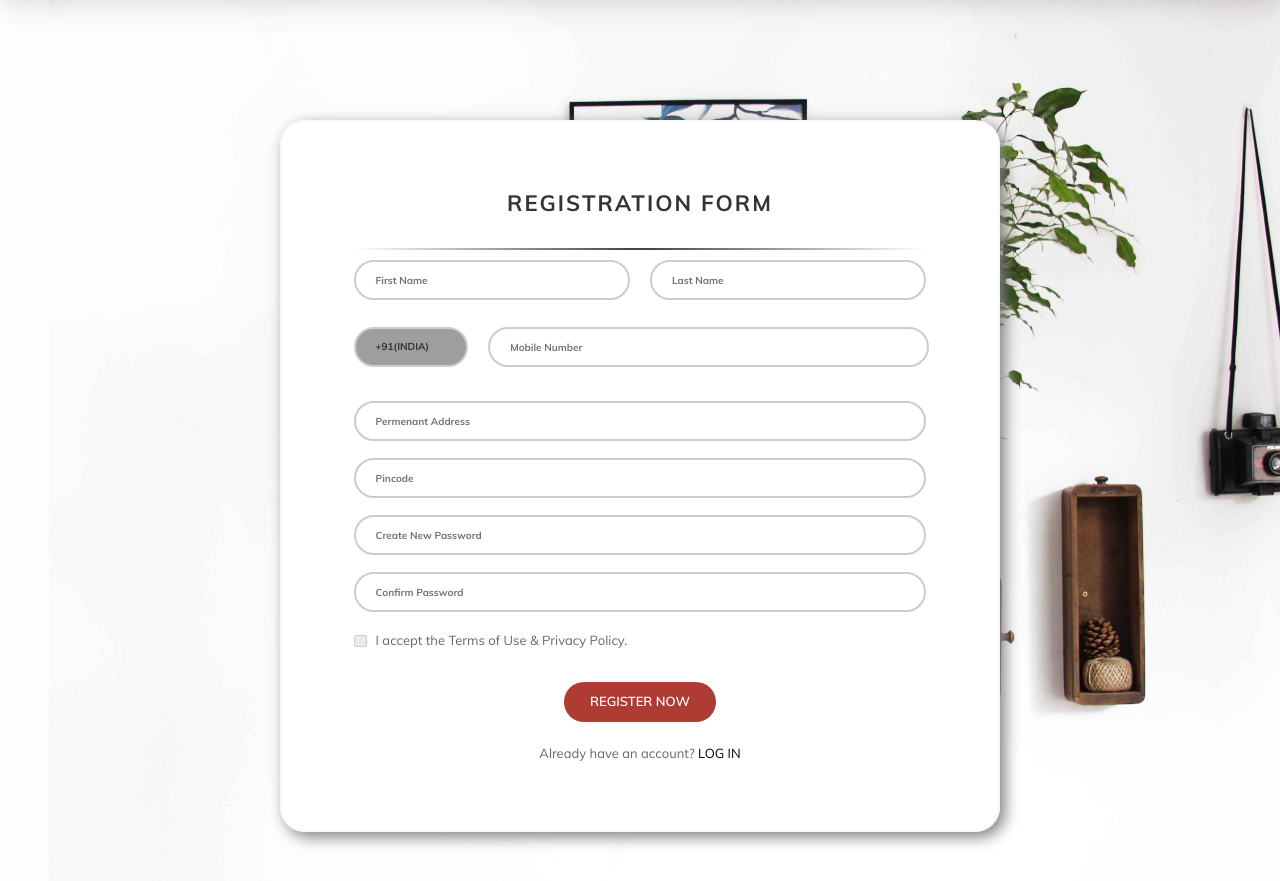
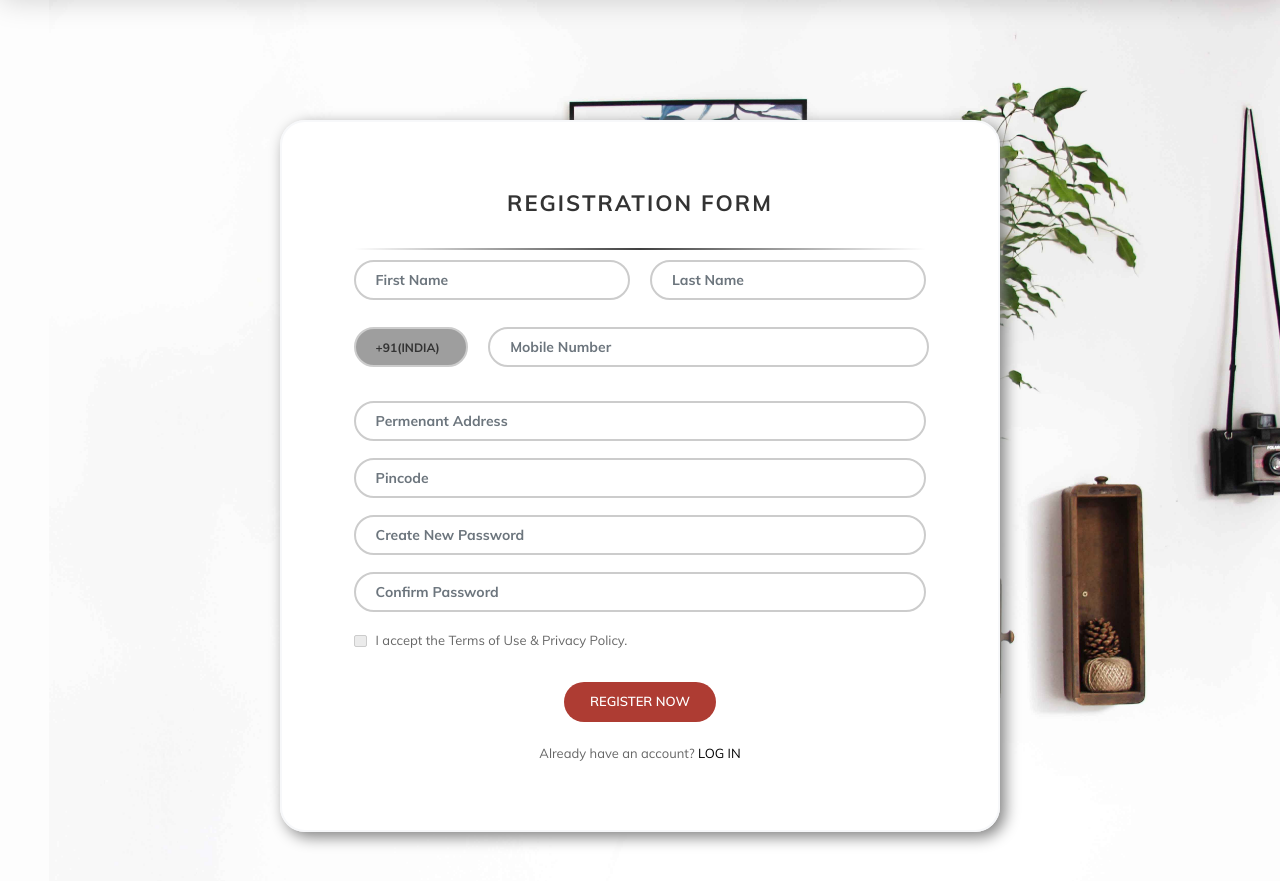
Before and after one commit to manabsaha/TechnicalHelpdesk, a Flask app: page /reg/ in a window 1280 px wide. Shown: the top 881 px of the page. Run offline with Flask 2, Linux system fonts and the light colour scheme; some libraries are stand-ins or nearby versions; some web fonts are replaced; grey boxes are pictures that could not be loaded.

Commit message:
font fix

```diff
--- a/site12.py
+++ b/site12.py
@@ -253,7 +253,6 @@ def edit_profile():
             address = request.form['address']
             pincode = request.form['pincode']
             file = request.files['display_pic']
-            print(file.filename)
             try:
                 cur.execute("""update user set fname=%s,lname=%s,phone=%s,address=%s,pincode=%s where phone=%s""", (
                     fname, lname, user, address, pincode, session['number'],))
--- a/templates/reg-login/edit_profile.html
+++ b/templates/reg-login/edit_profile.html
@@ -66,7 +66,7 @@ input[type="date"]{
             <form action="" method="post" enctype="multipart/form-data" style="padding-bottom:50px;" >
             <div class="form-wrapper">
                     <label for=""></label>
-                    <input type="file" accept="image/*" name="display_pic" id="display_pic" value="" class="form-control">
+                    <input type="file" accept="image/*" name="display_pic" id="display_pic" value="" class="form-control btn btn-primary py-2 px-6" style="color:black;">
                 </div>
             <div class="form-group">
                 <div class="form-wrapper">
--- a/templates/reg-login/login.html
+++ b/templates/reg-login/login.html
@@ -19,11 +19,13 @@ select{
   padding: 0 20px;
   border-radius: 20px;
   font-family: "Muli-Bold";
-  font-size: 10px;
+  font-size: 12px;
   cursor: pointer;
  background: url(http://cdn1.iconfinder.com/data/icons/cc_mono_icon_set/blacks/16x16/br_down.png) no-repeat right 000;
  background-position: 95% 50%;
 }
+input[type="text"]{font-size: 14px;}
+input[type="password"]{font-size: 14px;}
 
 .form-control:focus {
     border: 1px solid #ae3c33; }
--- a/templates/reg-login/reg.html
+++ b/templates/reg-login/reg.html
@@ -19,11 +19,13 @@ select{
   padding: 0 20px;
   border-radius: 20px;
   font-family: "Muli-Bold";
-  font-size: 10px;
+  font-size: 12px;
   cursor: pointer;
  background: url(http://cdn1.iconfinder.com/data/icons/cc_mono_icon_set/blacks/16x16/br_down.png) no-repeat right 000;
  background-position: 95% 50%;
 }
+input[type="text"]{font-size: 14px;}
+input[type="password"]{font-size: 14px;}
 
 .form-control:focus {
     border: 1px solid #ae3c33; }
```
Also changed, not shown: templates/site/contact.html (+4 -5 lines).
